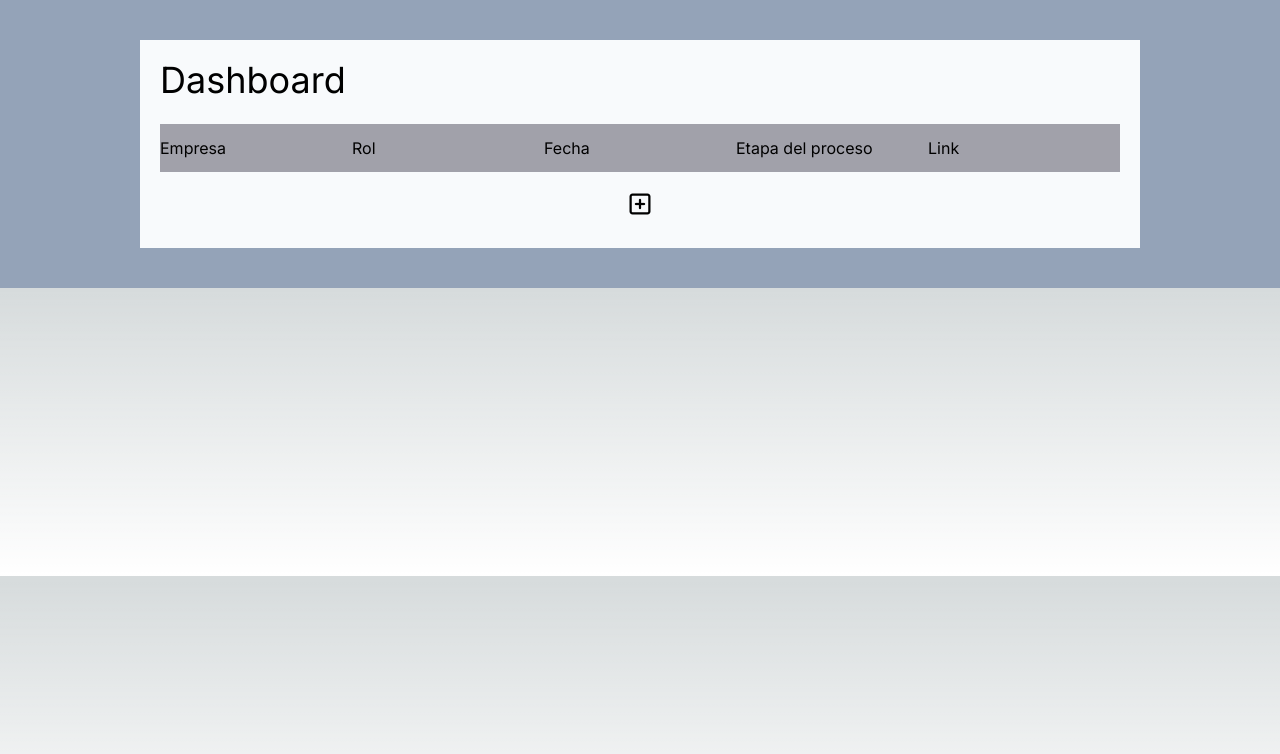
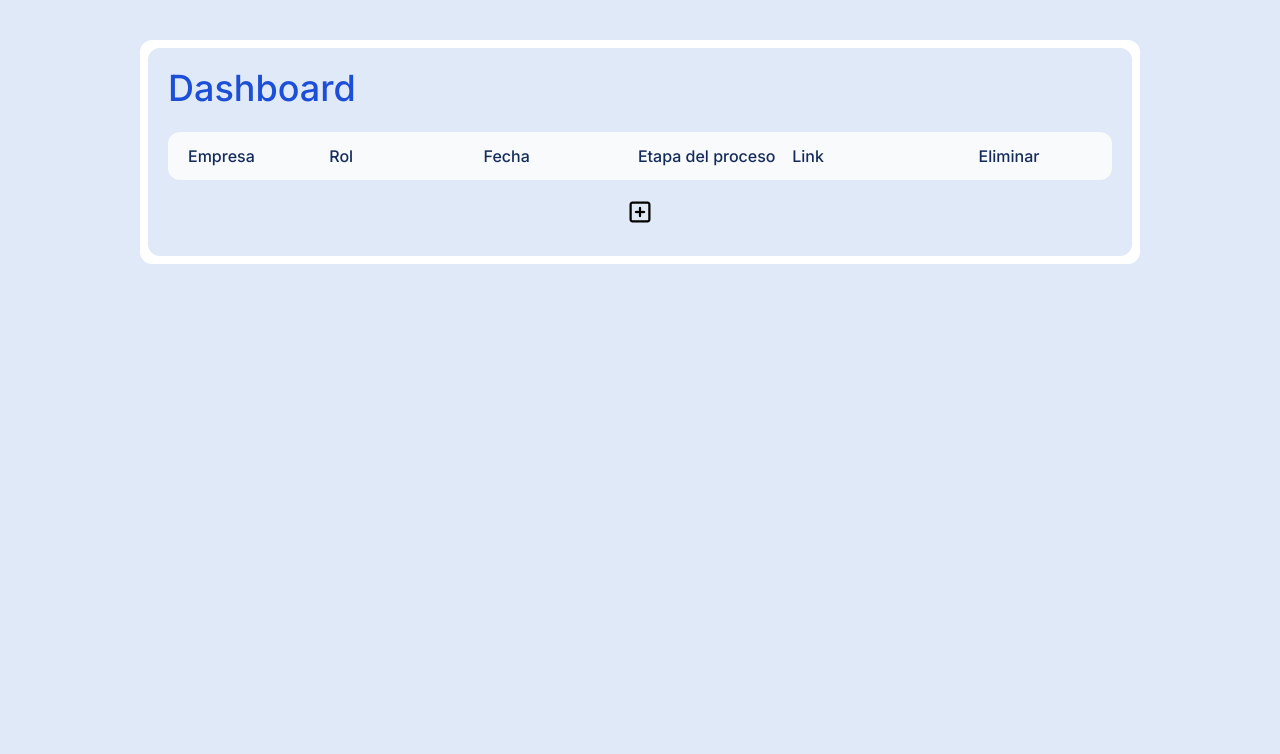
Before and after one commit to Lucas-aquiles/work-app, a Next.js app: page / in a window 1280 px wide. Shown: the top 754 px of the page. Built offline with nearby package versions, Linux system fonts and the light colour scheme.

Commit message:
add delete card

```diff
--- a/src/app/components/Card.tsx
+++ b/src/app/components/Card.tsx
@@ -1,4 +1,5 @@
-import React, { ReactNode } from "react";
+import React  from "react";
+import DeleteCard from "./DeleteCard";
 
 interface CardProps {
   children: {
@@ -7,28 +8,41 @@ interface CardProps {
     fecha: any;
     proceso: string;
     link: string;
+    delete:any;
+    actualization: boolean;
+    setActualization: any
+
   };
 }
 
 const Card: React.FC<CardProps> = ({ children }) => {
 
     return (
-      <div className="h-12 w-full bg-zinc-400	  flex flex-row m-2 justify-around items-center">
-        <h2 className="w-1/5 sm:w-1/6 md:w-1/5 lg:w-1/4 text-sm sm:text-base md:text-sm lg:text-base">
+      <div className="h-12 w-full bg-slate-50 rounded-xl	  flex flex-row m-2 justify-around items-center text-palabra">
+        <h2 className=" font-medium	 w-1/5 sm:w-1/6 md:w-1/5 lg:w-1/4 text-sm sm:text-base md:text-sm lg:text-base pl-5">
           {children.empresa}
         </h2>
-        <h2 className="w-1/5 sm:w-1/6 md:w-1/5 lg:w-1/4 text-sm sm:text-base md:text-sm lg:text-base">
+        <h2 className=" font-medium w-1/5 sm:w-1/6 md:w-1/5 lg:w-1/4 text-sm sm:text-base md:text-sm lg:text-base ">
           {children.rol}
         </h2>
-        <h2 className="w-1/5 sm:w-1/6 md:w-1/5 lg:w-1/4 text-sm sm:text-base md:text-sm lg:text-base">
+        <h2 className=" font-medium w-1/5 sm:w-1/6 md:w-1/5 lg:w-1/4 text-sm sm:text-base md:text-sm lg:text-base">
           {children.fecha}
         </h2>
-        <h2 className="w-1/5 sm:w-1/6 md:w-1/5 lg:w-1/4 text-sm sm:text-base md:text-sm lg:text-base">
+        <h2 className="font-medium w-1/5 sm:w-1/6 md:w-1/5 lg:w-1/4 text-sm sm:text-base md:text-sm lg:text-base">
           {children.proceso}
         </h2>
-        <h2 className="overflow-x-auto w-1/4 sm:w-1/6 md:w-1/5 lg:w-1/4 text-sm sm:text-base md:text-sm lg:text-base cursor-pointer">
+        <h2 className=" font-medium overflow-x-auto w-1/4 sm:w-1/6 md:w-1/5 lg:w-1/4 text-sm sm:text-base md:text-sm lg:text-base cursor-pointer">
           {children.link}
         </h2>
+        {  children.delete ? <h2 className=" font-medium w-1/6  pl-8 sm:w-1/6 md:w-1/5 lg:w-1/4 text-sm sm:text-base md:text-sm lg:text-base">
+          {children.delete}
+        </h2>: <DeleteCard
+
+      children={children}
+        />
+
+        }
+
       </div>
     );
 
--- /dev/null
+++ b/src/app/components/DeleteCard.tsx
@@ -0,0 +1,56 @@
+import React, { useContext,useState,useEffect } from "react";
+import '@fortawesome/fontawesome-free/css/all.min.css';
+import { DataContext } from "../page";
+
+
+interface CardProps {
+  children: {
+    empresa: string;
+    rol: string;
+    fecha: any;
+    proceso: string;
+    link: string;
+    delete:any
+    actualization: boolean;
+    setActualization: any;
+  };
+}
+interface ChildrenData {
+    empresa: string;
+    rol: string;
+    fecha: string;
+    proceso: string;
+    link: string;
+  }
+
+
+const DeleteCard: React.FC<CardProps> = ({ children }) => {
+
+
+    const dataGeneral = useContext(DataContext);
+    const [auxData, setAuxData] = useState<ChildrenData[]>(dataGeneral || []); // Inicializar con un array vacío si dataGeneral es null
+
+useEffect(() => {
+    localStorage.setItem("myData", JSON.stringify(auxData));
+  }, [auxData]);
+
+    function onChangeDelete(){
+       const result=  dataGeneral?.filter((e)=> e.link !== children.link )
+        setAuxData( result!);
+        children.setActualization(!children.actualization)
+
+    }
+
+
+    return (
+      <div className=" w-1/5 sm:w-1/6 md:w-1/5 lg:w-1/4 text-sm sm:text-base md:text-sm lg:text-base">
+       <button
+              className=" w-20 m-5 text-2xl fa-regular fa-trash-can" onClick={onChangeDelete}
+
+            ></button>
+      </div>
+    );
+
+};
+
+export default DeleteCard;
--- a/src/app/page.tsx
+++ b/src/app/page.tsx
@@ -10,6 +10,10 @@ const titles = {
   fecha: "Fecha",
   proceso: "Etapa del proceso",
   link: "Link",
+  delete:"Eliminar",
+  actualization: false,
+  setActualization: ""
+
 };
 
 interface ChildrenData {
@@ -18,6 +22,10 @@ interface ChildrenData {
   fecha: string;
   proceso: string;
   link: string;
+  delete:any,
+  actualization: boolean;
+  setActualization: any;
+
 
 }
 
@@ -27,9 +35,9 @@ export const DataContext = createContext<ChildrenData[] | null>(null);
 
 const Page: React.FC = () => {
   const [data, setData] = useState<ChildrenData[] | null>(null);
+
   const [openModal, setOpenModal] = useState(false);
   const [actualization, setActualization] = useState(false);
-  console.log("actualizceeee",actualization)
 
   useEffect(() => {
     const storedData = localStorage.getItem('myData');
@@ -43,24 +51,29 @@ const Page: React.FC = () => {
   }
 
   return (
-    <div className="p-10 w-full h-full bg-slate-400 flex justify-center">
-      <div className="h-full w-5/6 bg-slate-50 flex flex-col p-5">
-        <h2 className="text-4xl mb-4">Dashboard</h2>
+    <div className="min-h-screen p-10 bg-mi-color	 	 flex justify-center">
+      <div className="h-full w-5/6 bg-white  rounded-xl flex flex-col p-2">
+    <div className="h-full w-full bg-mi-color flex flex-col p-5 rounded-xl">
+      <h2 className="text-4xl mb-4 text-blue-700 font-medium">Dashboard</h2>
       <div className="w-full flex flex-col items-center">
         <DataContext.Provider value={data}>
           <Card children={titles} />
           {data &&
             data.map((item) => (
-                <Card key={item.link} children={item} />
+              <Card
+                key={item.link}
+                children={{ ...item, actualization, setActualization }}
+              />
             ))}
           <button
             className="w-12 h-12 text-2xl fa-regular fa-square-plus"
             onClick={onchange}
           ></button>
           {openModal && (
-              <DataComponent children={{setActualization, actualization} } />
+            <DataComponent children={{ setActualization, actualization }} />
           )}
         </DataContext.Provider>
+      </div>
     </div>
     </div>
   </div>
--- a/tailwind.config.js
+++ b/tailwind.config.js
@@ -12,6 +12,12 @@ module.exports = {
         'gradient-conic':
           'conic-gradient(from 180deg at 50% 50%, var(--tw-gradient-stops))',
       },
+      colors: {
+        // Agregar un color personalizado
+        'mi-color': '#dfe9f7',
+        "mi-auxcolor":"#f0f5fd",
+        "palabra":"#152c5b"
+      },
     },
   },
   plugins: [],
```
Lines whose indentation alone changed are shown as unchanged.
